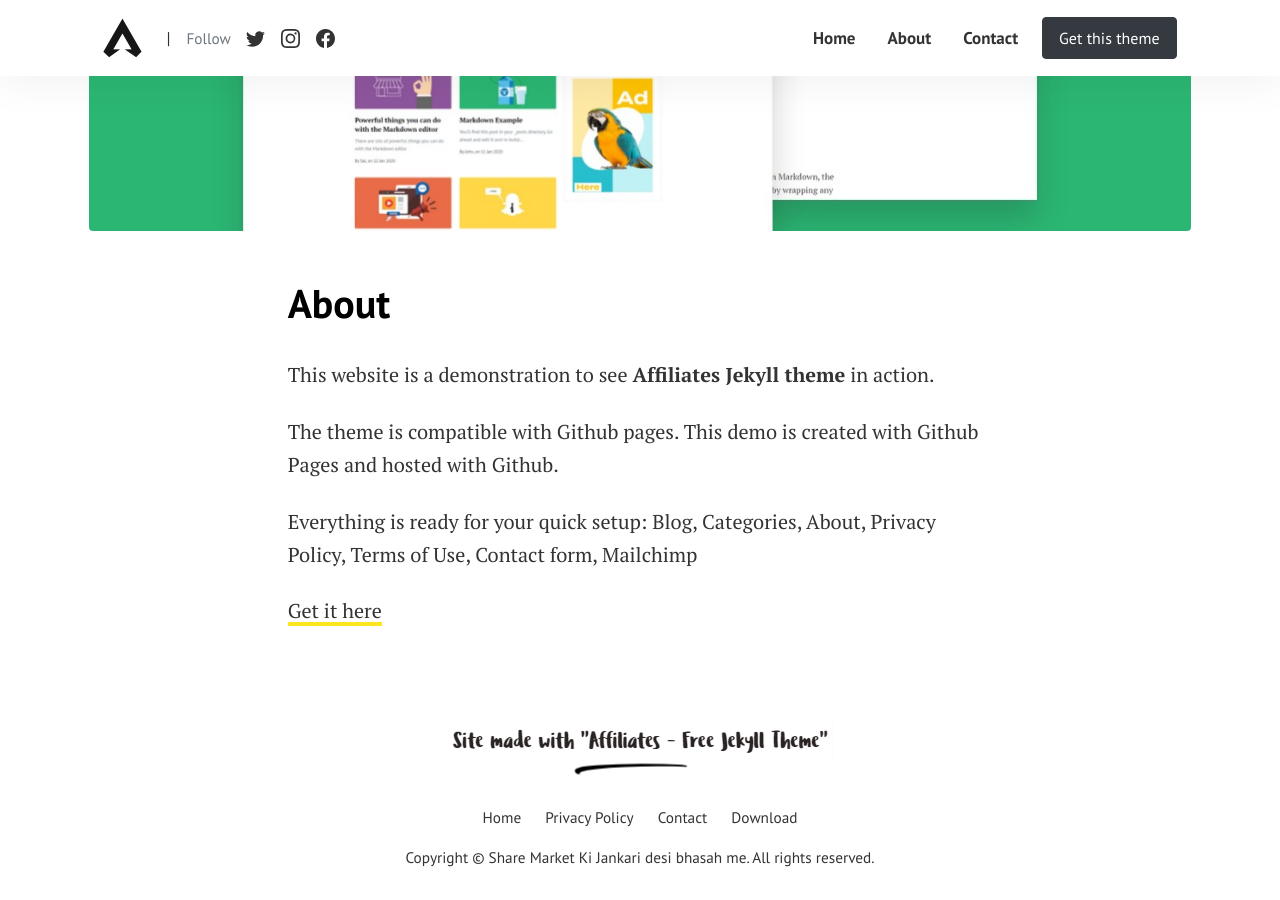
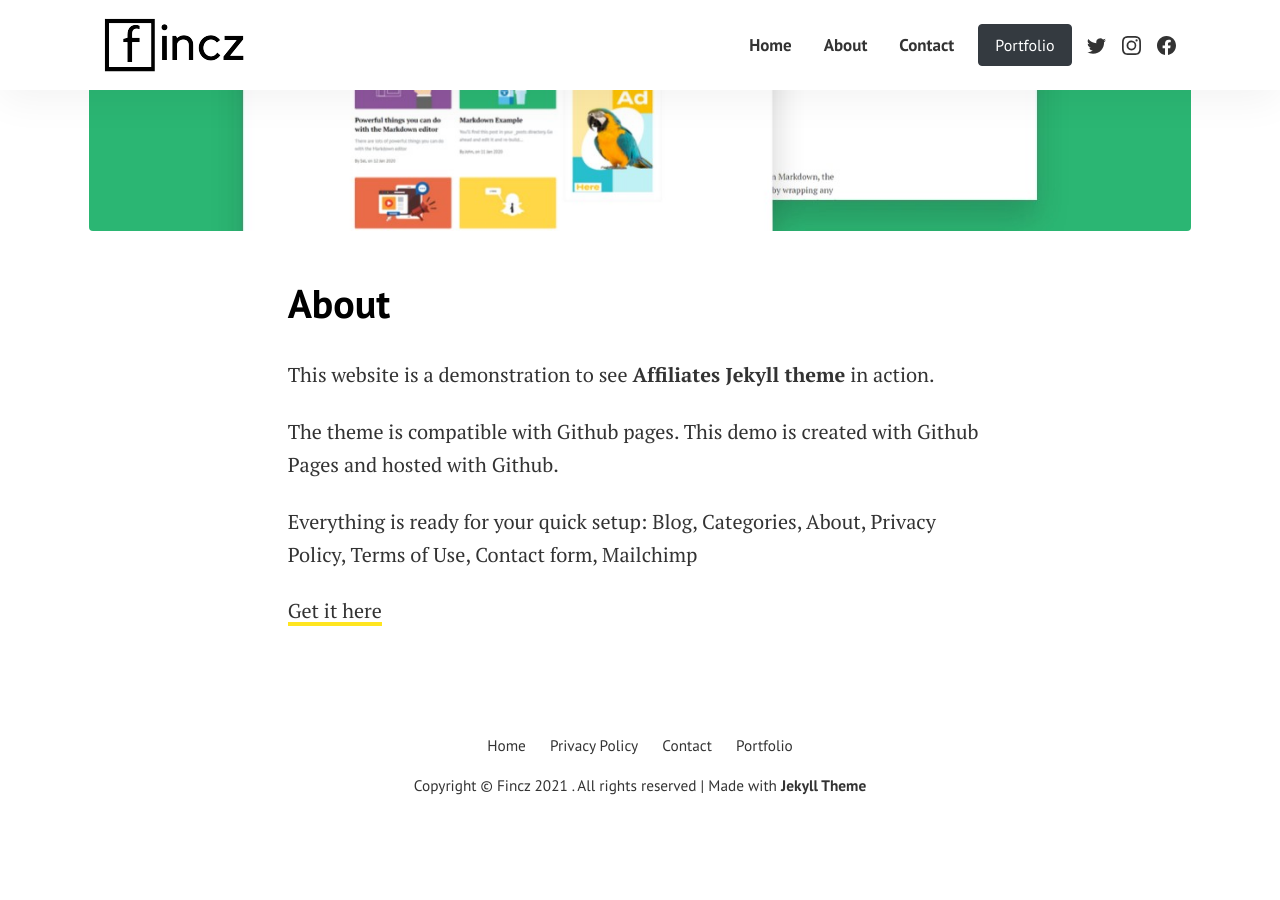
Before and after one commit to itechf-s/fincz, a Jekyll site: the page built from pages/about.md, in a window 1280 px wide and 900 px high, scrolled down 504 px. Built offline with Jekyll 4.4.1, drawn with Linux system fonts in a browser that asks for light colours; after the commit the page ends 1332 px from its top, so only the background shows below that.

Commit message:
Fincz customization

```diff
--- a/_config.yml
+++ b/_config.yml
@@ -1,10 +1,12 @@
-title: "Share Market Ki Jankari desi bhasah me"
+
+copyright: Fincz
+title: "How to Start Investing in Stocks"
 email: contact@theisalh.com
 timezone: IST
 baseurl: "/fincz"
 permalink: "/:title/"
-logo: 'assets/images/logo.png'
-favicon: 'assets/images/favicon.ico'
+logo: 'assets/images/fincz-logo-black.png'
+favicon: 'assets/images/apple-icon-black.png'
 author: Ahmad
 paginate: 30
 disqus: 'demowebsite'
--- a/_layouts/default.html
+++ b/_layouts/default.html
@@ -44,12 +44,23 @@ gtag('config', '{{site.ganalytics}}');
           {% else %}
           <span class="d-none d-md-inline-block">{{ site.title }}</span>
           {% endif %}
-          </a> |
+          </a>
 
+          <button class="navbar-toggler" type="button" data-bs-toggle="collapse" data-bs-target="#navbarResponsive" aria-controls="navbarResponsive" aria-expanded="false" aria-label="Toggle navigation">
+            <svg xmlns="http://www.w3.org/2000/svg" width="26" height="26" fill="currentColor" class="bi bi-three-dots-vertical" viewBox="0 0 16 16">
+              <path d="M9.5 13a1.5 1.5 0 1 1-3 0 1.5 1.5 0 0 1 3 0zm0-5a1.5 1.5 0 1 1-3 0 1.5 1.5 0 0 1 3 0zm0-5a1.5 1.5 0 1 1-3 0 1.5 1.5 0 0 1 3 0z"/>
+            </svg>
+          </button>
 
+          <div class="collapse navbar-collapse" id="navbarResponsive">
+            <ul class="navbar-nav ml-auto font-weight-bold d-flex align-items-center">
+              {% for item in site.data.menus.topmenu %}
+              <li class="nav-item">
+                <a class="nav-link px-3 {% if item.class %}{{item.class}}{% endif %}" href="{% unless item.external %}{{site.baseurl}}/{% endunless %}{{item.url}}" alt="{{item.title}}">{{item.title}}</a>
+              </li>
+              {% endfor %}
+            </ul>
           <div class="d-flex align-items-center">
-
-            <span class="ml-3 text-muted small">Follow</span>
 
             <a class="d-inline-block social-icon" target="_blank" href="{{site.social.twitter}}">
               <svg xmlns="http://www.w3.org/2000/svg" width="19" height="19" fill="currentColor" class="bi bi-twitter" viewBox="0 0 16 16">
@@ -70,21 +81,6 @@ gtag('config', '{{site.ganalytics}}');
             </a>
 
           </div>
-
-          <button class="navbar-toggler" type="button" data-bs-toggle="collapse" data-bs-target="#navbarResponsive" aria-controls="navbarResponsive" aria-expanded="false" aria-label="Toggle navigation">
-            <svg xmlns="http://www.w3.org/2000/svg" width="26" height="26" fill="currentColor" class="bi bi-three-dots-vertical" viewBox="0 0 16 16">
-              <path d="M9.5 13a1.5 1.5 0 1 1-3 0 1.5 1.5 0 0 1 3 0zm0-5a1.5 1.5 0 1 1-3 0 1.5 1.5 0 0 1 3 0zm0-5a1.5 1.5 0 1 1-3 0 1.5 1.5 0 0 1 3 0z"/>
-            </svg>
-          </button>
-
-          <div class="collapse navbar-collapse" id="navbarResponsive">
-            <ul class="navbar-nav ml-auto font-weight-bold d-flex align-items-center">
-              {% for item in site.data.menus.topmenu %}
-              <li class="nav-item">
-                <a class="nav-link px-3 {% if item.class %}{{item.class}}{% endif %}" href="{% unless item.external %}{{site.baseurl}}/{% endunless %}{{item.url}}" alt="{{item.title}}">{{item.title}}</a>
-              </li>
-              {% endfor %}
-            </ul>
           </div>
 
         </div>
@@ -102,15 +98,6 @@ gtag('config', '{{site.ganalytics}}');
 ================================================== -->
 <footer class="footer container text-center">
 
-  <!-- CREDITS BEGIN.-->
-  <!-- If you want to support my work, please donate to remove the credits. This helps me keep it up and running: https://www.wowthemes.net/donate/ -->
-  <div class="credits mx-auto text-center mb-3">
-    <a class="hover-opacity font-weight-bold" href="https://bootstrapstarter.com/template-affiliates-bootstrap-jekyll/">
-      <img src="{{site.baseurl}}/assets/images/credits.png" alt="powered by WowThemes">
-    </a>
-  </div>
-  <!-- CREDITS END -->
-
   <ul class="p-0 mb-1 small">
     {% for item in site.data.menus.footermenu %}
     <li>
@@ -119,7 +106,7 @@ gtag('config', '{{site.ganalytics}}');
     {% endfor %}
     </ul>
     <div class="copyright small">
-       Copyright © {{site.title}}. All rights reserved.
+      Copyright &copy; {{ site.copyright }} {{ 'now' | date: "%Y" }} . All rights reserved | Made with <a class="hover-opacity font-weight-bold" href="https://bootstrapstarter.com/template-affiliates-bootstrap-jekyll/">Jekyll Theme</a>
     </div>
 </footer>
 
--- a/index.html
+++ b/index.html
@@ -10,9 +10,7 @@ background: '/img/bg-index.jpg'
 <div class="rounded mb-5 hero">
   <div class="row align-items-center justify-content-between">
     <div class="col-md-6">
-      <h1 class="font-weight-bold mb-4 serif-font">Let me  teach you how to become successful online</h1>
-      <p class="lead mb-4">My name is Lyam and I'm here to share with you my knowledge and experience of over 10 years of monetizing my blog.</p>
-      <a href="{{site.baseurl}}/about" class="btn btn-dark text-white px-5 btn-lg">About me</a>
+      <h1 class="font-weight-bold mb-4 serif-font">How to Start Investing in Stocks</h1>
     </div>
     <div class="col-md-6 text-right pl-0 pl-lg-4">
       <img class="intro" height="500" src="{{site.baseurl}}/assets/images/intro.svg">
```
Also changed, not shown: _data/menus.yml (+4 -4 lines), assets/images/apple-icon-black.png (added), assets/images/favicon.ico (deleted), assets/images/fincz-logo-black.png (added), assets/images/logo.png (deleted), assets/images/sal.png (deleted).
